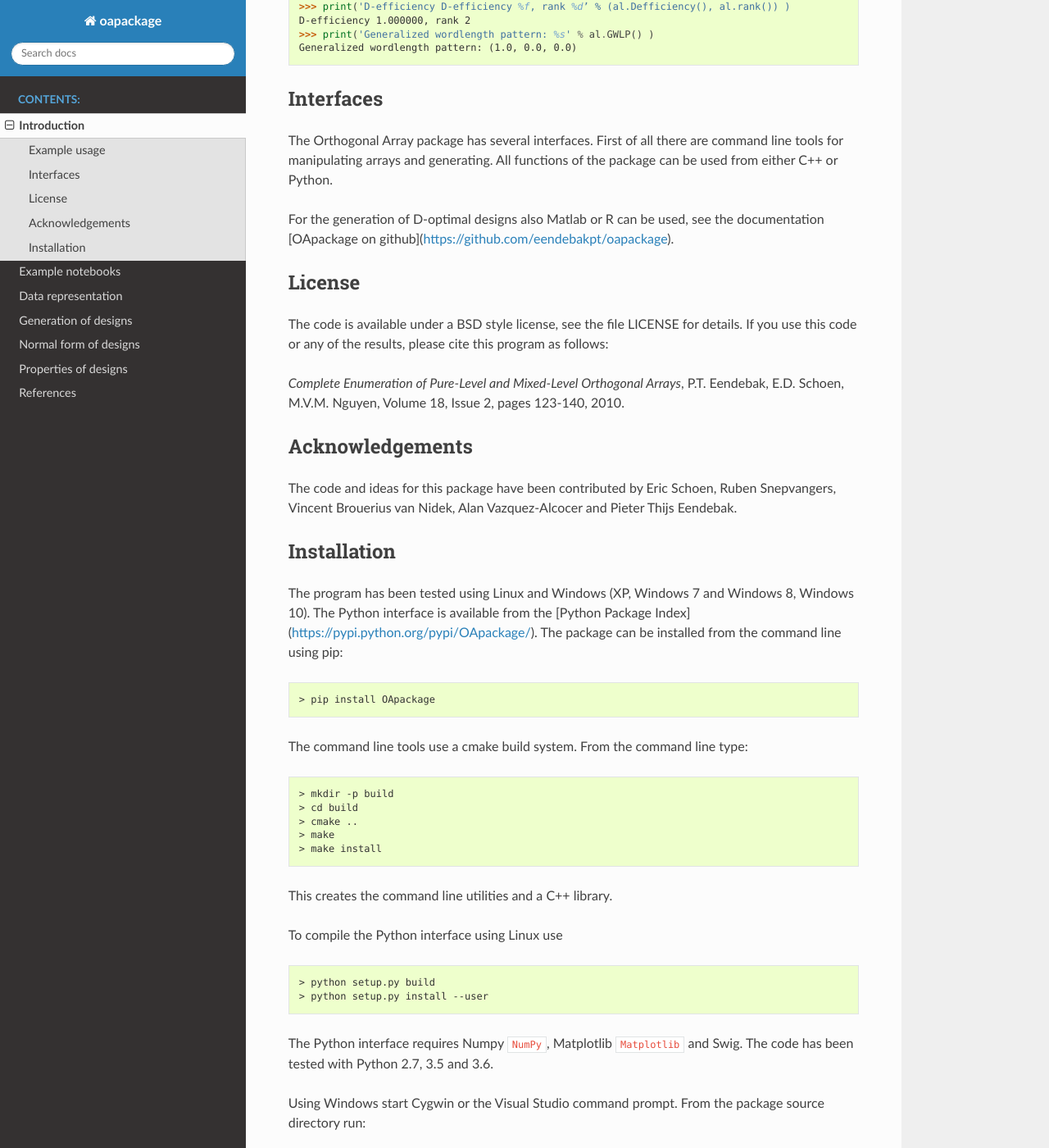
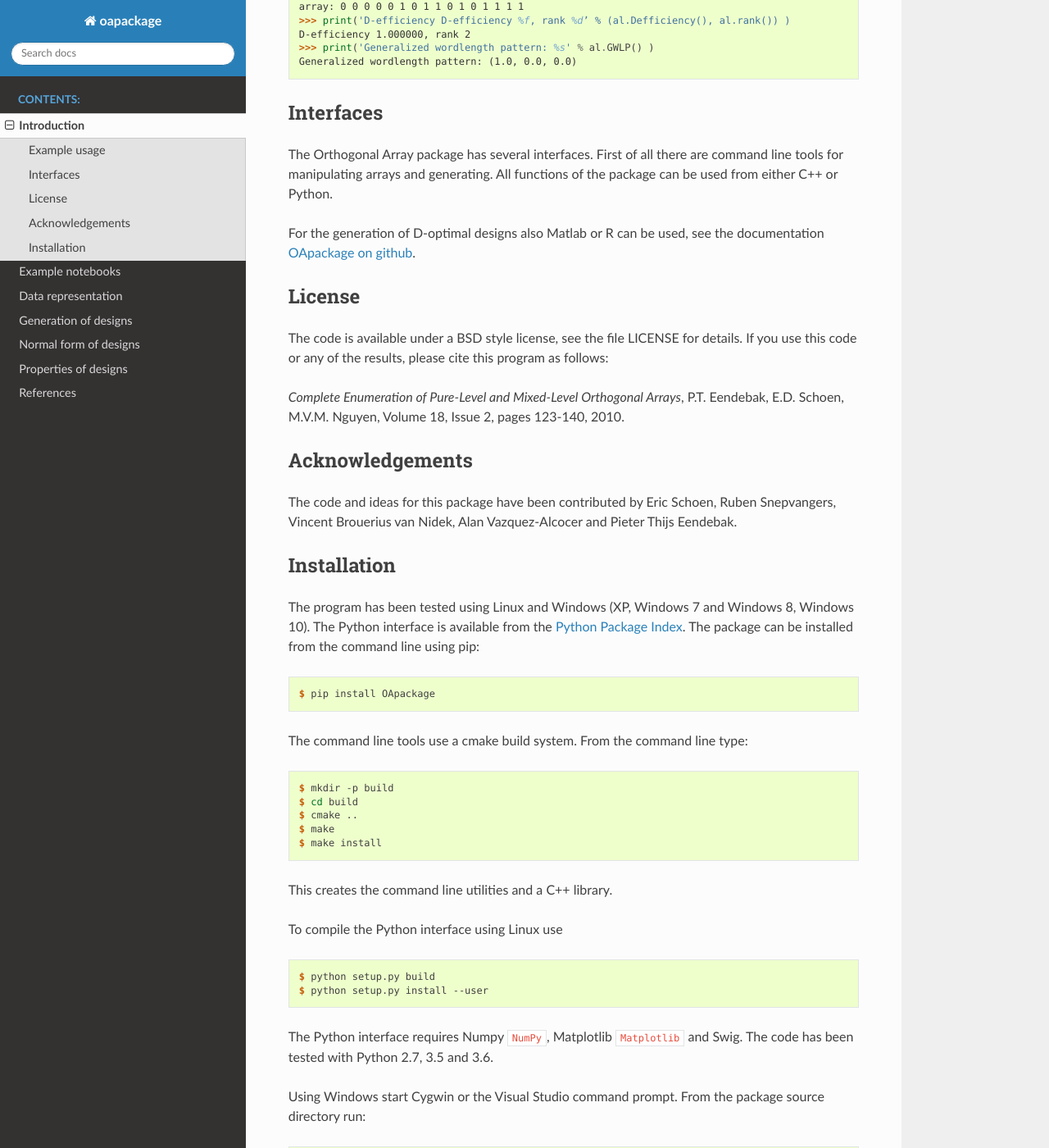
Before and after one commit to eendebakpt/oapackage, a Sphinx documentation site: the page built from docs/oapackage-intro.rst, in a window 1280 px wide and 1400 px high, scrolled down 542 px. Shown: the whole window at 82% size. Built offline with Sphinx 7.4.7 and the Read the Docs theme 2.0.0, drawn with Linux system fonts in a browser that asks for light colours; cross-references to code outside the pages are shown as plain code; some of the changed text lies outside the part shown.

Commit message:
cleanup docs

```diff
--- a/docs/oapackage-intro.rst
+++ b/docs/oapackage-intro.rst
@@ -37,7 +38,7 @@ are command line tools for manipulating arrays and generating. All
 functions of the package can be used from either C++ or Python.
 
 For the generation of D-optimal designs also Matlab or R can be used, see
-the documentation [OApackage on github](https://github.com/eendebakpt/oapackage).
+the documentation `OApackage on github <https://github.com/eendebakpt/oapackage>`_.
 
 License
 -------
@@ -61,24 +62,24 @@ Installation
 ------------
 
 The program has been tested using Linux and Windows (XP, Windows 7 and
-Windows 8, Windows 10). The Python interface is available from the [Python Package
-Index](https://pypi.python.org/pypi/OApackage/). The package can be
+Windows 8, Windows 10). The Python interface is available from the `Python Package
+Index <https://pypi.python.org/pypi/OApackage/>`_. The package can be
 installed from the command line using pip:
 
 .. code-block:: console
 
-  > pip install OApackage
+  $ pip install OApackage
 
 The command line tools use a cmake build system. From the command line
 type:
 
 .. code-block:: console
 
-  > mkdir -p build
-  > cd build
-  > cmake ..
-  > make
-  > make install
+  $ mkdir -p build
+  $ cd build
+  $ cmake ..
+  $ make
+  $ make install
 
 This creates the command line utilities and a C++ library.
 
@@ -87,8 +88,8 @@ To compile the Python interface using Linux use
 
 .. code-block:: console
 
-  > python setup.py build
-  > python setup.py install --user
+  $ python setup.py build
+  $ python setup.py install --user
 
 The Python interface requires Numpy :cite:`NumPy`,
 Matplotlib :cite:`Matplotlib` and Swig. The code has been
@@ -99,7 +100,7 @@ package source directory run:
 
 .. code-block:: console
 
-  > python setup.py bdist\_wininst
+  $ python setup.py bdist\_wininst
 
 This creates a binary installer package.
 
```
Also changed, not shown: other parts of docs/oapackage-intro.rst (+1 -0 lines), docs/data.rst (+1 -16 lines), docs/examples/example_delete_one_factor_projections.ipynb, docs/examples/example_generation_optimal_designs.ipynb.
